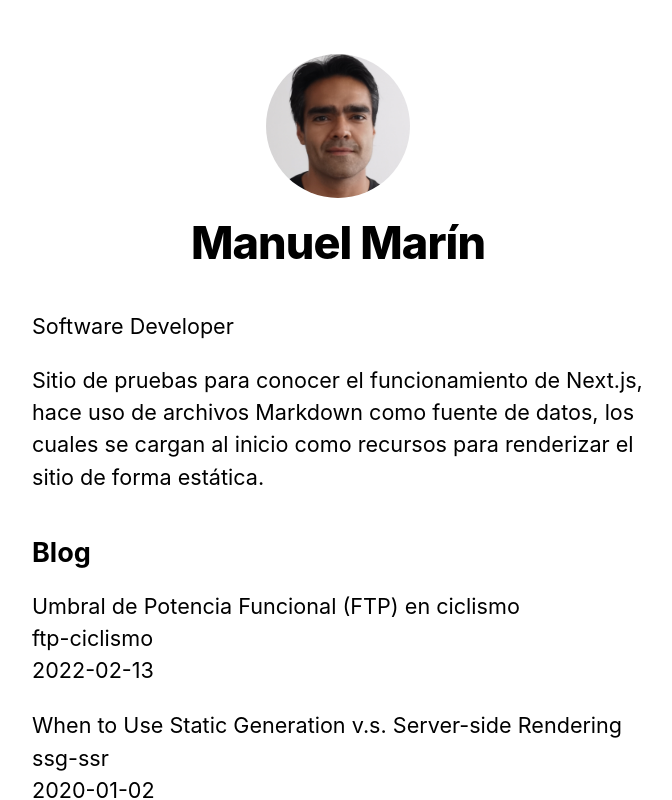
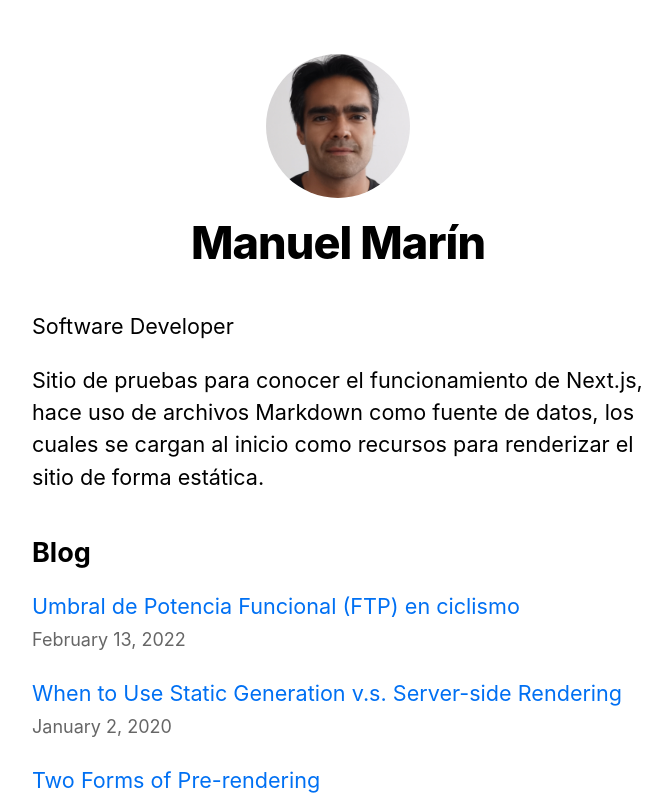
Before and after one commit to birrein/next-ts-first-app, a Next.js app: page / in a window 1280 px wide. Shown: the top 800 px of the page, without its empty margins (302-974 px from the left). Built offline with nearby package versions, Linux system fonts and the light colour scheme.

Commit message:
Show blog content and TS fixes

```diff
--- /dev/null
+++ b/components/date.tsx
@@ -0,0 +1,6 @@
+import { parseISO, format } from 'date-fns';
+
+export default function Date({ dateString }: { dateString: string }) {
+  const date = parseISO(dateString);
+  return <time dateTime={dateString}>{format(date, 'LLLL d, yyyy')}</time>;
+}
--- a/components/layout.tsx
+++ b/components/layout.tsx
@@ -1,6 +1,6 @@
 import Head from 'next/head';
 import Image from 'next/image';
-import styles from './layout.module.css';
+import styles from '../styles/layout.module.css';
 import utilStyles from '../styles/utils.module.css';
 import Link from 'next/link';
 
--- a/lib/posts.ts
+++ b/lib/posts.ts
@@ -88,6 +88,6 @@ export async function getPostData(id: string) {
   return {
     id,
     contentHtml,
-    ...matterResult.data,
+    ...(matterResult.data as { date: string; title: string }),
   };
 }
--- a/package.json
+++ b/package.json
@@ -8,6 +8,7 @@
     "lint": "next lint"
   },
   "dependencies": {
+    "date-fns": "^2.28.0",
     "gray-matter": "^4.0.3",
     "next": "12.0.10",
     "react": "17.0.2",
--- a/pages/index.tsx
+++ b/pages/index.tsx
@@ -1,19 +1,29 @@
-import type { NextPage } from 'next';
 import Head from 'next/head';
 import Layout, { siteTitle } from '../components/layout';
 import utilStyles from '../styles/utils.module.css';
 import { getSortedPostsData } from '../lib/posts';
+import Link from 'next/link';
+import Date from '../components/date';
+import { GetStaticProps, NextPage } from 'next';
 
-export async function getStaticProps() {
+export const getStaticProps: GetStaticProps = async () => {
   const allPostsData = getSortedPostsData();
   return {
     props: {
       allPostsData,
     },
   };
-}
+};
 
-const Home: NextPage = ({ allPostsData }) => {
+type Props = {
+  allPostsData: {
+    id: string;
+    date: string;
+    title: string;
+  }[];
+};
+
+const Home: NextPage<Props> = ({ allPostsData }) => {
   return (
     <Layout home>
       <Head>
@@ -32,11 +42,13 @@ const Home: NextPage = ({ allPostsData }) => {
         <ul className={utilStyles.list}>
           {allPostsData.map(({ id, date, title }) => (
             <li className={utilStyles.listItem} key={id}>
-              {title}
+              <Link href={`/posts/${id}`}>
+                <a>{title}</a>
+              </Link>
               <br />
-              {id}
-              <br />
-              {date}
+              <small className={utilStyles.lightText}>
+                <Date dateString={date} />
+              </small>
             </li>
           ))}
         </ul>
```
Also changed, not shown: pages/api/hello.ts (+4 -4 lines), pages/posts/[id].tsx (+28 -13 lines), styles/layout.module.css (renamed from components/layout.module.css), 1 other file (tests, documents, lock files or other folders).
